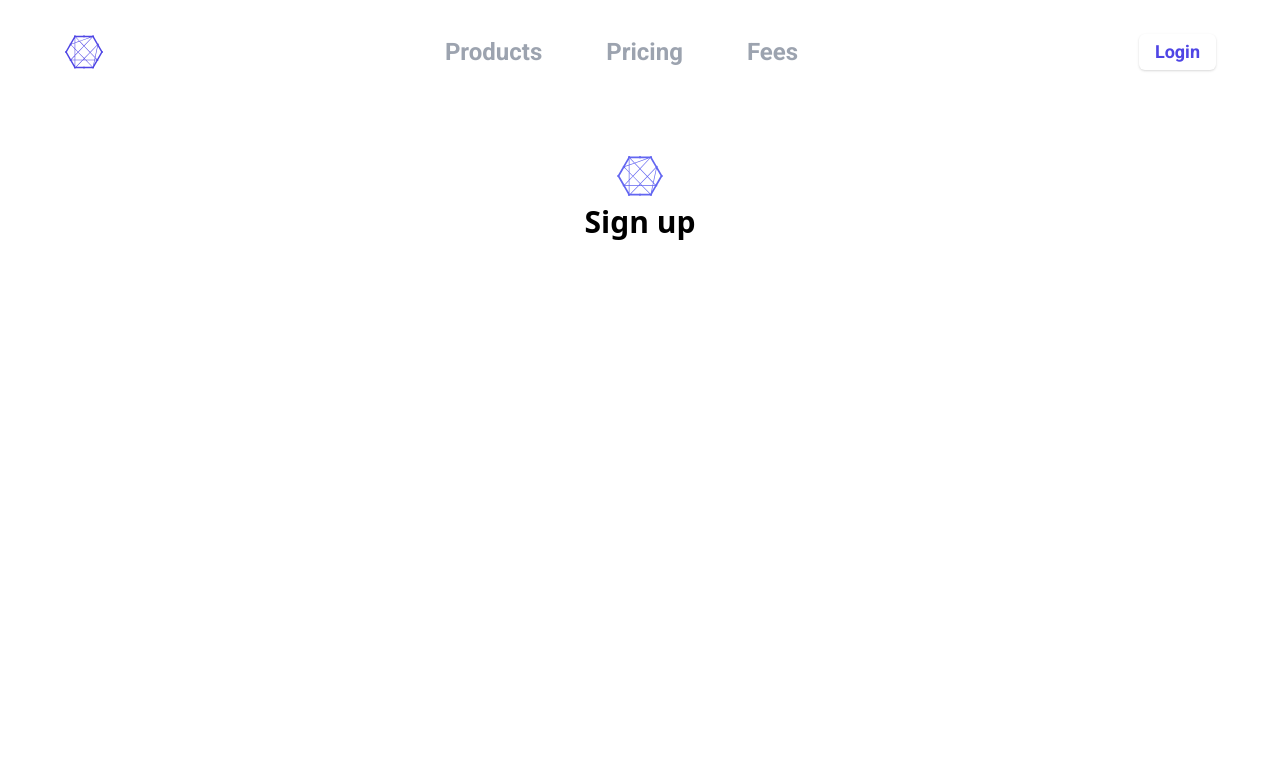
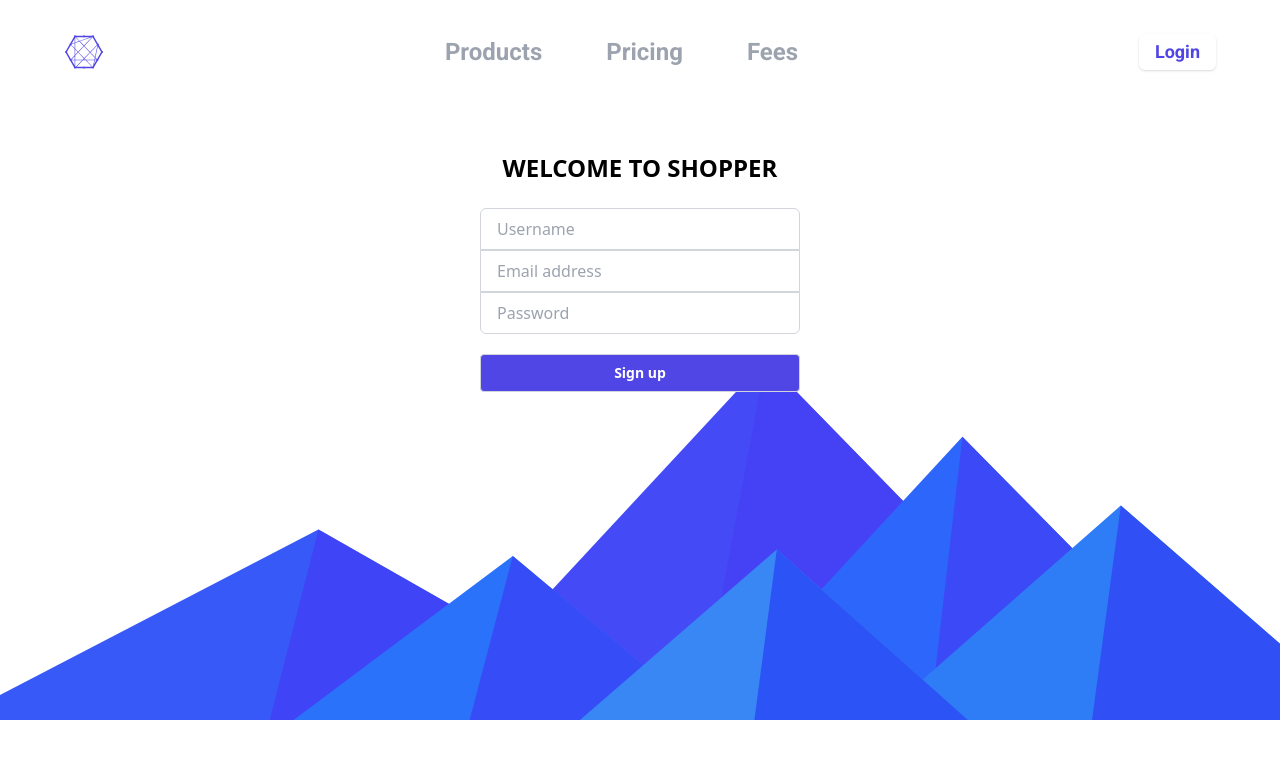
Before and after one commit to Lunatix01/simple-ecommerce-website-MERN-, a Next.js app in the folder App/: page /register in a window 1280 px wide. Shown: the top 758 px of the page. Built offline with nearby package versions, Linux system fonts and the light colour scheme.

Commit message:
creating register and login front page

```diff
--- a/App/components/Layout.js
+++ b/App/components/Layout.js
@@ -3,7 +3,7 @@ const Layout = ( {children} ) => {
     return (
         <div className="mt-3 my-5 mx-6 md:mt-8 md:my-10 md:mx-16">
             <Navbar/>
-            <div className="mt-10 md:mt-20 md:my-10 md:mx-16 ">
+            <div className="mt-10 md:mt-20 md:my-10 md:mx-16">
                 {children}
             </div>
         </div>
--- /dev/null
+++ b/App/components/Modal.js
@@ -0,0 +1,18 @@
+import { useEffect } from "react"
+
+const Modal = ({ setIsShowModal, modalContent}) => {
+    useEffect(() =>{
+        setTimeout(() =>{
+            setIsShowModal(false)
+        },3000)
+    })
+    return (
+        <div className="transition-all ease-in-out delay-75">
+            <h2 className="text-indigo-500">
+                {modalContent}
+            </h2>
+        </div>
+    )
+}
+
+export default Modal
--- a/App/pages/_app.js
+++ b/App/pages/_app.js
@@ -5,7 +5,7 @@ function MyApp({ Component, pageProps }) {
   return (
     <>
     {console.log(Component.name)}
-      <div className={Component.name === "Home" || Component.name === "Custom404" ? "bg-cover bg-mountains md:bg-fixed lg:bg-contain h-screen scrollbar" : "h-screen"}>
+      <div className={Component.name === "Home" || Component.name === "Custom404" || Component.name === "Register" || Component.name === "login" ? "bg-cover bg-mountains md:bg-fixed lg:bg-contain h-screen scrollbar" : "h-screen"}>
         <Layout>
           <Component {...pageProps} />
         </Layout>
--- /dev/null
+++ b/App/pages/login.js
@@ -0,0 +1,53 @@
+import { useState } from "react"
+import Modal from "../components/Modal"
+import axios from "axios"
+const login = () => {
+    // check login
+    const submitHandler = async (e) => {
+        e.preventDefault()
+        const query = {
+            email,
+            password
+        }
+
+        const response = await axios.post('http://localhost:8000/api/auth/login', query )
+        if (response.status === 205) {
+            setModalContent("Email or Username is wrong")
+        }
+        else {
+            setModalContent("Logged in")
+        }
+    }
+    // states i was just so lazy to use useReducer :P
+    const [email, setEmail] = useState('')
+    const [password, setPassword] = useState('')
+    const [modalContent, setModalContent] = useState('')
+    const [isShowModal, setIsShowModal] = useState(false)
+    return (
+        <div className="mx-auto  md:w-8/12 lg:w-6/12 ">
+            <div className="centered text-gray-800 text-2xl font-bold">
+                <h1>
+                    Login To Your Account
+                </h1>
+            </div>
+            {isShowModal && <Modal modalContent={modalContent} setIsShowModal={setIsShowModal} /> }
+            <div className="w-1/2 mt-5 mx-auto">
+                <form>
+                    <input type="text" placeholder="Email" required value={email} onChange={(e)=> setEmail(e.target.value)} name="email" id="email"
+                    className="appearance-none w-full border border-gray-400 focus:border-indigo-600 focus:outline-none rounded-tr-md rounded-tl-md py-2 px-3"
+                    />
+                    <input type="text" placeholder="Enter Password" required
+                        className="appearance-none w-full border border-gray-400 focus:border-indigo-600 focus:outline-none rounded-br-md rounded-bl-md py-2 px-3"
+                    />
+                    <button type="submit" onSubmit={submitHandler}
+                    className="bg-indigo-700 w-full py-2 px-5 rounded-md my-5 text-white font-semibold hover:bg-indigo-400"
+                    >
+                        Login
+                    </button>
+                </form>
+            </div>
+        </div>
+    )
+}
+
+export default login
--- a/App/pages/register.js
+++ b/App/pages/register.js
@@ -1,17 +1,62 @@
-import { FaConnectdevelop } from "react-icons/fa";
+import axios from 'axios'
+import { useState } from 'react'
+import Modal from '../components/Modal'
 const Register = () => {
+    const [ username, setUsername ] = useState('')
+    const [ email , setEmail ] = useState('')
+    const [ password , setPassword ] = useState('')
+    const [ modalContent, setModalContent ] = useState('')
+    const [ isShowModal , setIsShowModal ] = useState(false)
+    const sendPostData = async (e) => {
+        e.preventDefault();
+        const post = await axios.post('http://localhost:8000/api/auth/register',{
+            username,
+            email,
+            password
+        })
+        if(post.status === 205){
+            setModalContent("Email or Username exists")
+        }
+        else{
+            setModalContent("Account successfuly created")
+        }
+        setIsShowModal(true)
+    }
     return (
-        <div className="my-20 ">
-            <div className="block text-5xl text-indigo-500 centered">
-                <FaConnectdevelop/>
-            </div>
-            <div className="font-semibold text-3xl centered mt-1">
-                <h1>
-                    Sign up
+        <div className="my-15 mx-auto md:w-80  ">
+            <div className="font-bold text-2xl centered mt-1">
+                <h1 className="">
+                    WELCOME TO SHOPPER
                 </h1>
             </div>
-            <div>
-
+            <div className="font-bold text-2xl centered mt-1">
+                {isShowModal && <Modal setIsShowModal={setIsShowModal} modalContent={modalContent} />}
+            </div>
+            <div className="w-75 md:block md:mx-auto mt-5 md:w-full">
+                <form>
+                    <div className="">
+                    <input
+                            className="appearance-none w-full relative px-4 py-2 rounded-tr-md rounded-tl-md border-gray-300 border focus:outline-none  focus:border-indigo-600"
+                        type="text" name="username" id="username" placeholder="Username" value={username} onChange={(e) => setUsername(e.target.value)} required />
+                </div>
+                <div className="w-full">
+                    <input
+                    className="appearance-none w-full relative px-4 py-2 border-gray-300 border focus:outline-none  focus:border-indigo-600"
+                            type="email" name="email" id="email" placeholder="Email address" value={email} onChange={(e) => setEmail(e.target.value)} required />
+                </div>
+                <div>
+                    <input className="appearance-none w-full relative px-4  py-2 rounded-br-md rounded-bl-md border-gray-300 border focus:outline-none  focus:border-indigo-600"
+                            type="password" name="password" id="password" placeholder="Password" value={password} onChange={(e) => setPassword(e.target.value)} required />
+                </div>
+                <div className="mt-5 w-full">
+                    <button type="submit"
+                        className="appearance-none text-sm transition w-full ease-in font-semibold text-white  rounded border-gray-300 border focus:outline-none  focus:border-indigo-600 bg-indigo-600 py-2 px-20 hover:bg-indigo-400"
+                        onClick={sendPostData}
+                        >
+                        Sign up
+                    </button>
+                </div>
+                </form>
             </div>
         </div>
     )
--- a/App/server.js
+++ b/App/server.js
@@ -5,7 +5,10 @@ const mongoose = require('mongoose')
 const next = require('next')
 const dev = process.env.NODE_ENV !== 'production'
 const app = next({ dev })
+
+//handler
 const handle = app.getRequestHandler()
+// PORT
 const PORT = 8000;
 
 app.prepare().then(() =>{
@@ -34,7 +37,6 @@ app.prepare().then(() =>{
 
 
     // server listener
-
     server.listen(PORT,()=>{
         console.log('connected to the web server on port 8000')
     })
```
Also changed, not shown: App/server/routes/user.js (+9 -4 lines), App/components/validation.js (added).
